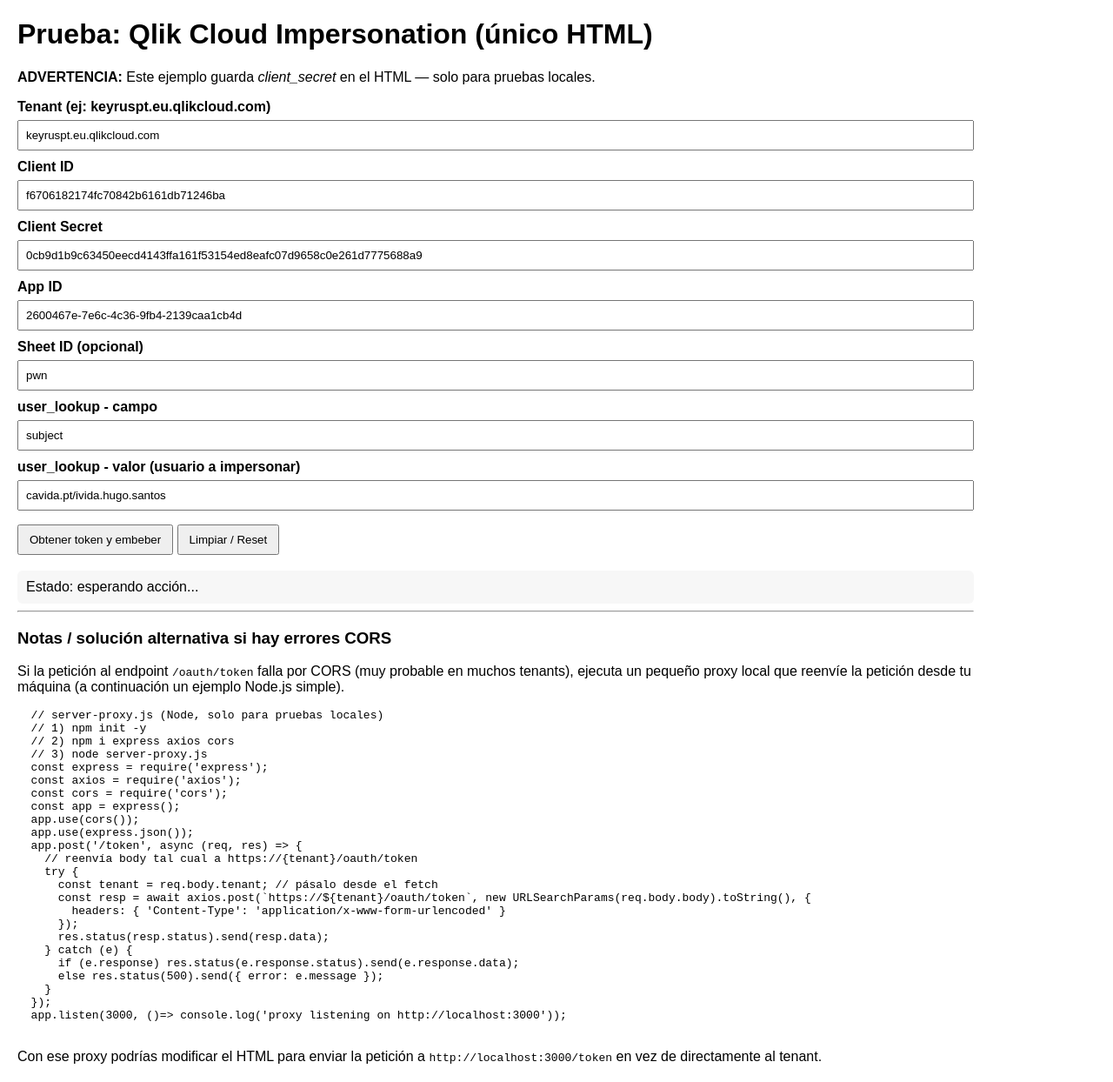
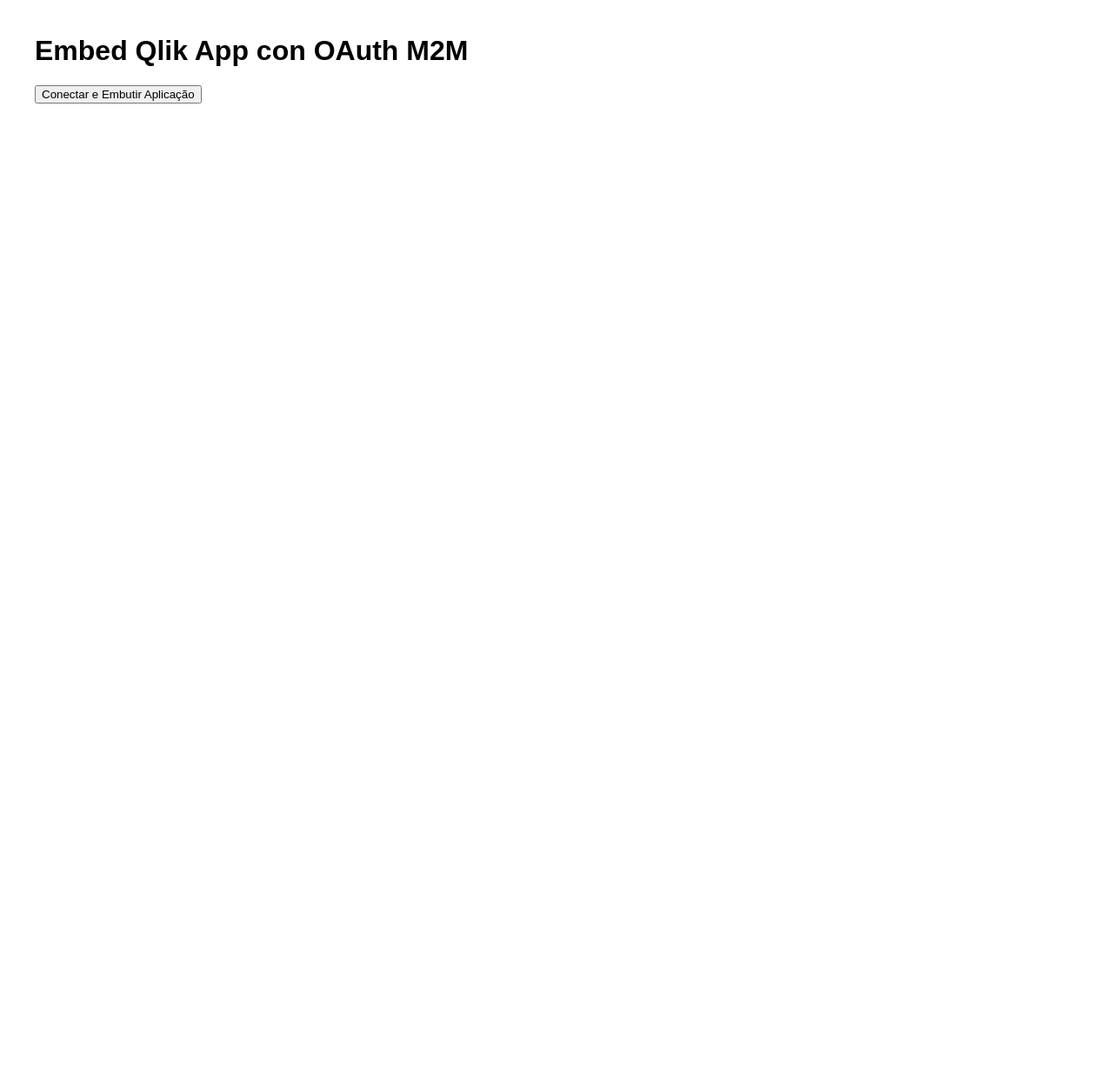
Before and after one commit to jgoncalves13/HelloWorld, a plain HTML site: page index.html in a window 1280 px wide. Shown: the whole page at 87% size. After the commit the page ends 800 px from the top, so only its background shows below. Drawn offline with Linux system fonts and the light colour scheme.

Commit message:
Update index.html

```diff
--- a/index.html
+++ b/index.html
@@ -1,165 +1,80 @@
 <!DOCTYPE html>
-<html lang="es">
+<html lang="en">
 <head>
-  <meta charset="utf-8" />
-  <title>Prueba Qlik Cloud - Impersonation (M2M) — HTML solo</title>
+  <meta charset="UTF-8" />
+  <title>Embed Qlik App using OAuth M2M</title>
   <style>
-    body { font-family: Arial, sans-serif; margin: 20px; max-width: 1100px; }
-    button { padding: 8px 12px; margin: 6px 0; }
-    textarea, input { width: 100%; box-sizing: border-box; padding: 8px; margin-top: 6px; }
-    iframe { width: 100%; height: 800px; border: 1px solid #ccc; margin-top: 12px; }
-    #result { white-space: pre-wrap; background: #f7f7f7; padding: 10px; margin-top: 12px; border-radius: 6px; }
-    label { font-weight: bold; margin-top: 10px; display:block; }
+    body { font-family: Arial, sans-serif; margin: 40px; }
+    iframe { width: 100%; height: 1000px; border: none; margin-top: 20px; }
+    #result { margin-top: 20px; white-space: pre-wrap; }
   </style>
 </head>
 <body>
-  <h1>Prueba: Qlik Cloud Impersonation (único HTML)</h1>
-
-  <p><strong>ADVERTENCIA:</strong> Este ejemplo guarda <em>client_secret</em> en el HTML — solo para pruebas locales.</p>
-
-  <label>Tenant (ej: keyruspt.eu.qlikcloud.com)</label>
-  <input id="tenant" value="keyruspt.eu.qlikcloud.com" />
-
-  <label>Client ID</label>
-  <input id="client_id" value="f6706182174fc70842b6161db71246ba" />
-
-  <label>Client Secret</label>
-  <input id="client_secret" value="0cb9d1b9c63450eecd4143ffa161f53154ed8eafc07d9658c0e261d7775688a9" />
-
-  <label>App ID</label>
-  <input id="appId" value="2600467e-7e6c-4c36-9fb4-2139caa1cb4d" />
-
-  <label>Sheet ID (opcional)</label>
-  <input id="sheetId" value="pwn" />
-
-  <label>user_lookup - campo</label>
-  <input id="userField" value="subject" />
-
-  <label>user_lookup - valor (usuario a impersonar)</label>
-  <input id="userValue" value="cavida.pt/ivida.hugo.santos" />
-
-  <div style="margin-top:10px;">
-    <button onclick="doTokenAndEmbed()">Obtener token y embeber</button>
-    <button onclick="clearAll()">Limpiar / Reset</button>
-  </div>
-
-  <div id="result">Estado: esperando acción...</div>
-
-  <iframe id="qlikApp" style="display:none;"></iframe>
+  <h1>Embed Qlik App con OAuth M2M</h1>
+  <button onclick="connectAndEmbed()">Conectar e Embutir Aplicação</button>
+  <div id="result"></div>
+  <iframe id="qlikApp" style="display: none;"></iframe>
 
   <script>
-    async function getAccessTokenDirect(tenant, clientId, clientSecret, userField, userValue) {
-      // Construimos body x-www-form-urlencoded; user_lookup va como JSON string
-      const body = new URLSearchParams();
-      body.append("client_id", clientId);
-      body.append("client_secret", clientSecret);
-      body.append("grant_type", "urn:qlik:oauth:user-impersonation");
-      body.append("user_lookup", JSON.stringify({ field: userField, value: userValue }));
-      body.append("scope", "user_default");
-
-      const url = `https://${tenant}/oauth/token`;
-
+    async function getAccessToken() {
       const options = {
         method: "POST",
         headers: {
-          "Content-Type": "application/x-www-form-urlencoded",
-          "Accept": "application/json"
+          "Content-Type": "application/json",
+          "Accept": "application/json",
         },
-        body: body.toString()
+        body: JSON.stringify({
+          client_id: "f6706182174fc70842b6161db71246ba",
+          client_secret: "0cb9d1b9c63450eecd4143ffa161f53154ed8eafc07d9658c0e261d7775688a9",
+          //auth_type="Oauth2",
+          grant_type: "urn:qlik:oauth:user-impersonation",
+          user_lookup: {
+                 field: "subject", // puede ser 'email', 'subject', 'userId'
+                 value: "cavida.pt/ivida.hugo.santos" // ? usuario del tenant Qlik
+                 //value: "67adbf58f40067e3dae55c0d" // ? usuario del tenant Qlik
+                       },
+          scope: "user_default"
+          //grant_type: "client_credentials",
+          //impersonated_user: "Juan Gonçalves",
+          //scope: "user_default admin_classic impersonate"
+        })
       };
 
-      const resp = await fetch(url, options);
-      // si falla por CORS o 4xx/5xx, lo manejamos fuera
-      const text = await resp.text();
-      try {
-        return { ok: resp.ok, status: resp.status, json: JSON.parse(text) };
-      } catch (e) {
-        return { ok: resp.ok, status: resp.status, text };
+      const response = await fetch("https://keyruspt.eu.qlikcloud.com/oauth/token", options);
+
+      if (response.ok) {
+        const tokenInfo = await response.json();
+        return tokenInfo.access_token;
+      } else {
+        console.error("Erro ao obter token");
+        return null;
       }
     }
 
-    async function doTokenAndEmbed() {
-      const tenant = document.getElementById("tenant").value.trim();
-      const clientId = document.getElementById("client_id").value.trim();
-      const clientSecret = document.getElementById("client_secret").value.trim();
-      const appId = document.getElementById("appId").value.trim();
-      const sheetId = document.getElementById("sheetId").value.trim();
-      const userField = document.getElementById("userField").value.trim();
-      const userValue = document.getElementById("userValue").value.trim();
+    async function connectAndEmbed() {
+      const accessToken = await getAccessToken();
 
-      const resultEl = document.getElementById("result");
-      resultEl.innerText = "Solicitando token... (puede fallar si el tenant bloquea CORS)";
-
-      let tokenResp;
-      try {
-        tokenResp = await getAccessTokenDirect(tenant, clientId, clientSecret, userField, userValue);
-      } catch (err) {
-        resultEl.innerText = "Error en fetch: " + err.toString() + "\n\nSi es CORS, considera usar un proxy local o extensión para pruebas.";
+      if (!accessToken) {
+        document.getElementById("result").innerText = "Não foi possível obter o token";
         return;
       }
 
-      if (!tokenResp.ok) {
-        // Muestra respuesta para depuración
-        resultEl.innerText = `Token request falló (status ${tokenResp.status}). Respuesta:\n\n${JSON.stringify(tokenResp.json ?? tokenResp.text, null, 2)}\n\nSi ves un error CORS en la consola, prueba el proxy local (instrucciones abajo).`;
-        return;
-      }
+      document.getElementById("result").innerText = "Token obtido. Incorporando a aplicação...";
 
-      const tokenInfo = tokenResp.json;
-      if (!tokenInfo || !tokenInfo.access_token) {
-        resultEl.innerText = "No se recibió access_token. Respuesta:\n\n" + JSON.stringify(tokenInfo, null, 2);
-        return;
-      }
+      // Ajusta estos valores con tu app y hoja reales
+      const appId = "2600467e-7e6c-4c36-9fb4-2139caa1cb4d";
+      const sheetId = "pwn"; // Opcional
+      const tenant = "keyruspt.eu.qlikcloud.com";
 
-      const accessToken = tokenInfo.access_token;
-      resultEl.innerText = "Token obtenido correctamente. Expira en: " + (tokenInfo.expires_in ? tokenInfo.expires_in + "s" : "desconocido") + "\n\nToken (oculto parcialmente): " + accessToken.slice(0,20) + "…";
-
-      // Construimos URL del iframe (usar `/single/` para embed)
-      const iframeUrl = `https://${tenant}/single/?appid=${appId}${sheetId ? "&sheet=" + sheetId : ""}&opt=ctxmenu,currsel&theme=classic&qlik-token=${encodeURIComponent(accessToken)}`;
+      const iframeUrl = `https://${tenant}/single/?appid=${appId}&sheet=${sheetId}&opt=ctxmenu,currsel&theme=classic&qlik-token=${accessToken}`;
+      //const iframeUrl = `https://${tenant}/sense/app/${appId}&opt=ctxmenu,currsel&theme=classic&qlik-token=${accessToken}`;
+      //const iframeUrl = `https://keyruspt.eu.qlikcloud.com/sense/app/2600467e-7e6c-4c36-9fb4-2139caa1cb4d/sheet/pwn/state/analysis&qlik-token=${accessToken}`;
+      //https://keyruspt.eu.qlikcloud.com/sense/app/2600467e-7e6c-4c36-9fb4-2139caa1cb4d/sheet/pwn/state/analysis&
 
       const iframe = document.getElementById("qlikApp");
       iframe.src = iframeUrl;
       iframe.style.display = "block";
     }
-
-    function clearAll() {
-      document.getElementById("result").innerText = "Limpiado.";
-      document.getElementById("qlikApp").style.display = "none";
-      document.getElementById("qlikApp").src = "about:blank";
-    }
   </script>
-
-  <hr />
-  <h3>Notas / solución alternativa si hay errores CORS</h3>
-  <p>Si la petición al endpoint <code>/oauth/token</code> falla por CORS (muy probable en muchos tenants), ejecuta un pequeño proxy local que reenvíe la petición desde tu máquina (a continuación un ejemplo Node.js simple).</p>
-
-  <pre>
-  // server-proxy.js (Node, solo para pruebas locales)
-  // 1) npm init -y
-  // 2) npm i express axios cors
-  // 3) node server-proxy.js
-  const express = require('express');
-  const axios = require('axios');
-  const cors = require('cors');
-  const app = express();
-  app.use(cors());
-  app.use(express.json());
-  app.post('/token', async (req, res) => {
-    // reenvía body tal cual a https://{tenant}/oauth/token
-    try {
-      const tenant = req.body.tenant; // pásalo desde el fetch
-      const resp = await axios.post(`https://${tenant}/oauth/token`, new URLSearchParams(req.body.body).toString(), {
-        headers: { 'Content-Type': 'application/x-www-form-urlencoded' }
-      });
-      res.status(resp.status).send(resp.data);
-    } catch (e) {
-      if (e.response) res.status(e.response.status).send(e.response.data);
-      else res.status(500).send({ error: e.message });
-    }
-  });
-  app.listen(3000, ()=> console.log('proxy listening on http://localhost:3000'));
-  </pre>
-
-  <p>Con ese proxy podrías modificar el HTML para enviar la petición a <code>http://localhost:3000/token</code> en vez de directamente al tenant.</p>
-
 </body>
 </html>
```
